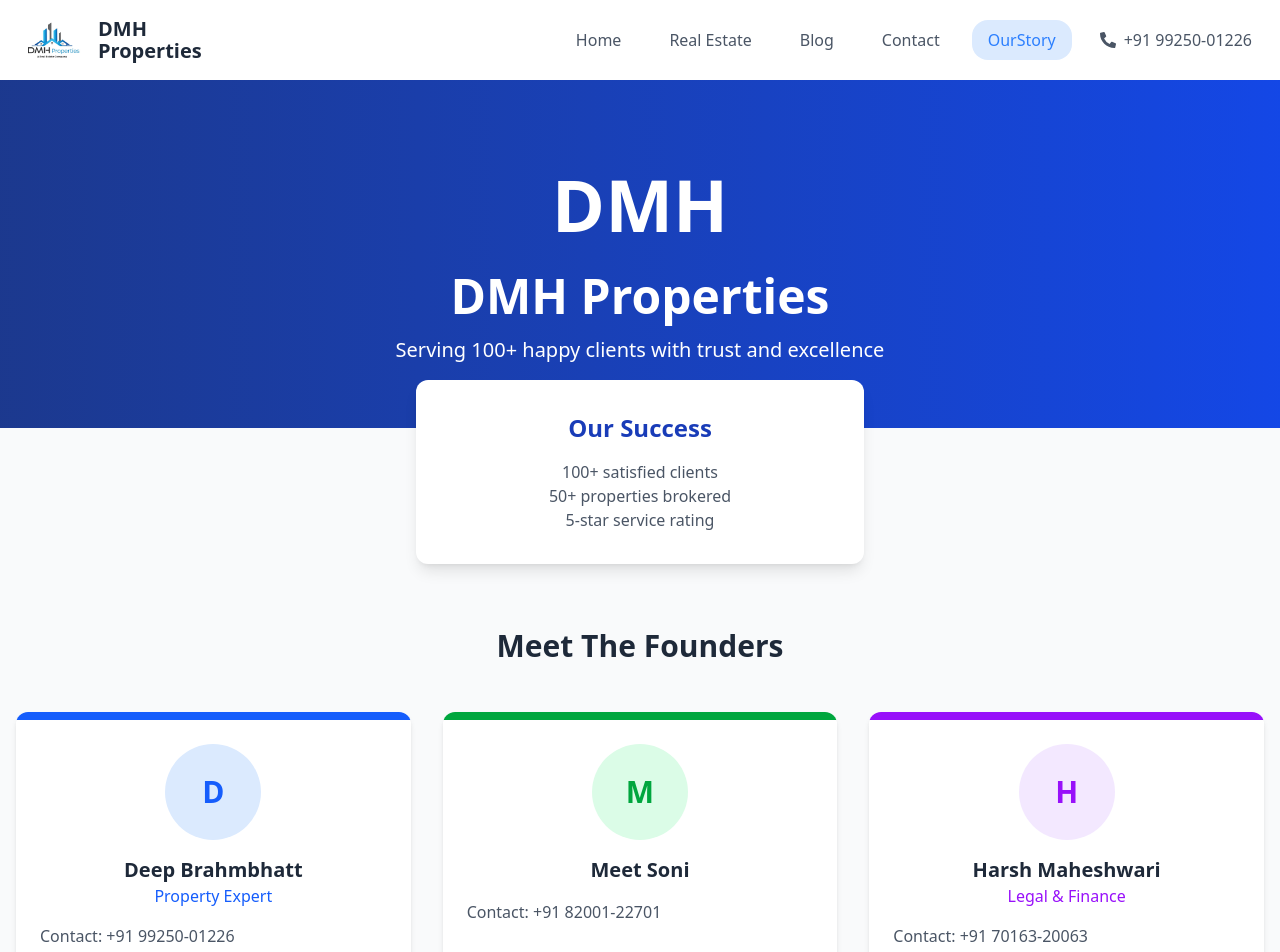
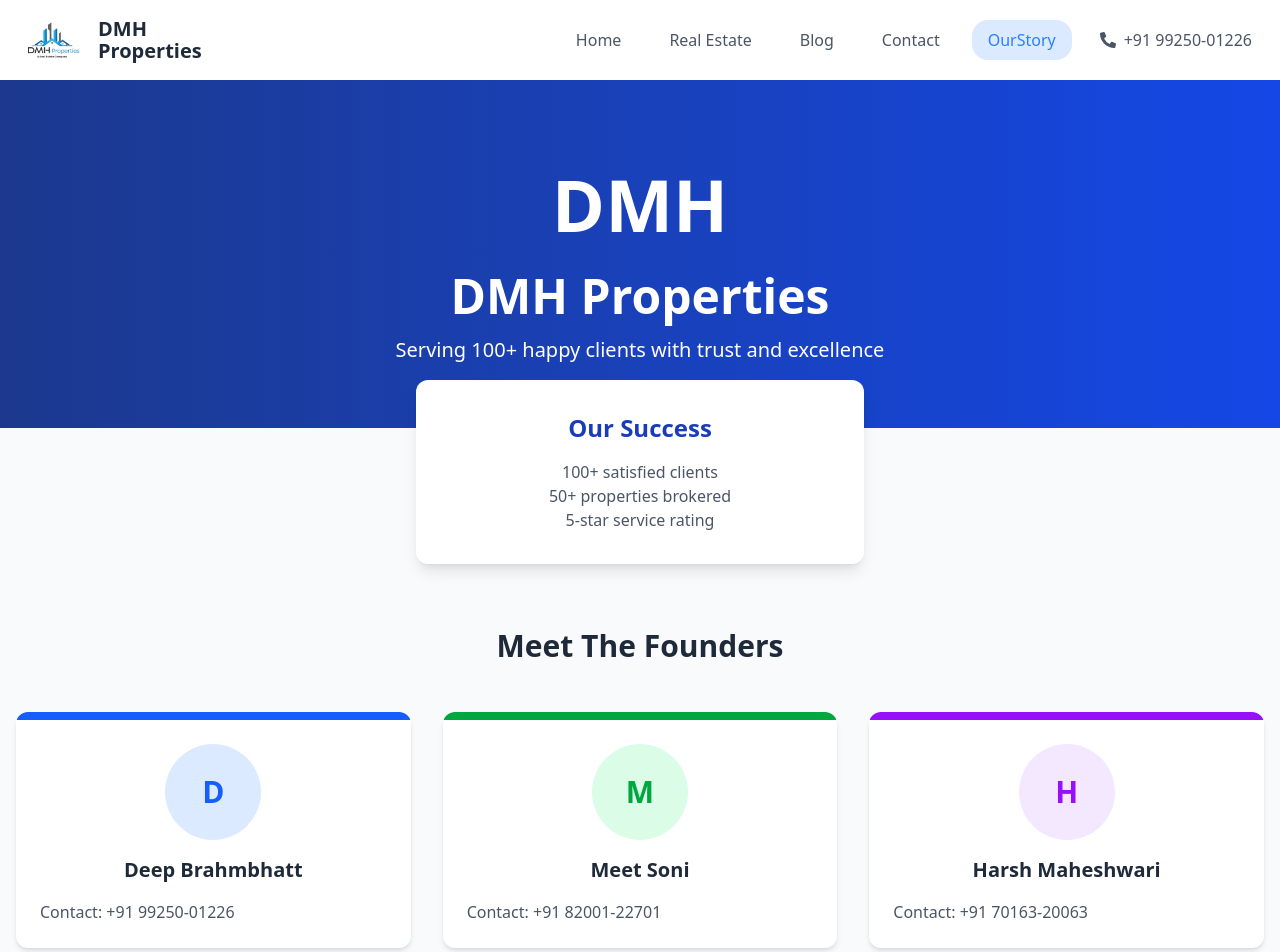
Before and after one commit to maheshwariparin/Propertiesfinal, a React (Vite) app: page /ourstory in a window 1280 px wide. Shown: the top 952 px of the page. Built offline with nearby package versions, Linux system fonts and the light colour scheme; no server answers.

Commit message:
remove some things

```diff
--- a/src/component/DMHProperties.jsx
+++ b/src/component/DMHProperties.jsx
@@ -98,7 +98,7 @@ const DMHProperties = () => {
               <div className="text-center">
                 <div className="h-24 w-24 rounded-full bg-blue-100 mx-auto mb-4 flex items-center justify-center text-3xl font-bold text-blue-600">D</div>
                 <h3 className="text-xl font-bold text-gray-800">Deep Brahmbhatt</h3>
-                <p className="text-blue-600 font-medium">Property Expert</p>
+
               </div>
               <div className="mt-4 text-gray-600">
                 <p className="font-medium mt-4">Contact: +91 99250-01226</p>
@@ -129,7 +129,7 @@ const DMHProperties = () => {
               <div className="text-center">
                 <div className="h-24 w-24 rounded-full bg-purple-100 mx-auto mb-4 flex items-center justify-center text-3xl font-bold text-purple-600">H</div>
                 <h3 className="text-xl font-bold text-gray-800">Harsh Maheshwari</h3>
-                <p className="text-purple-600 font-medium">Legal & Finance</p>
+
               </div>
               <div className="mt-4 text-gray-600">
 
```
